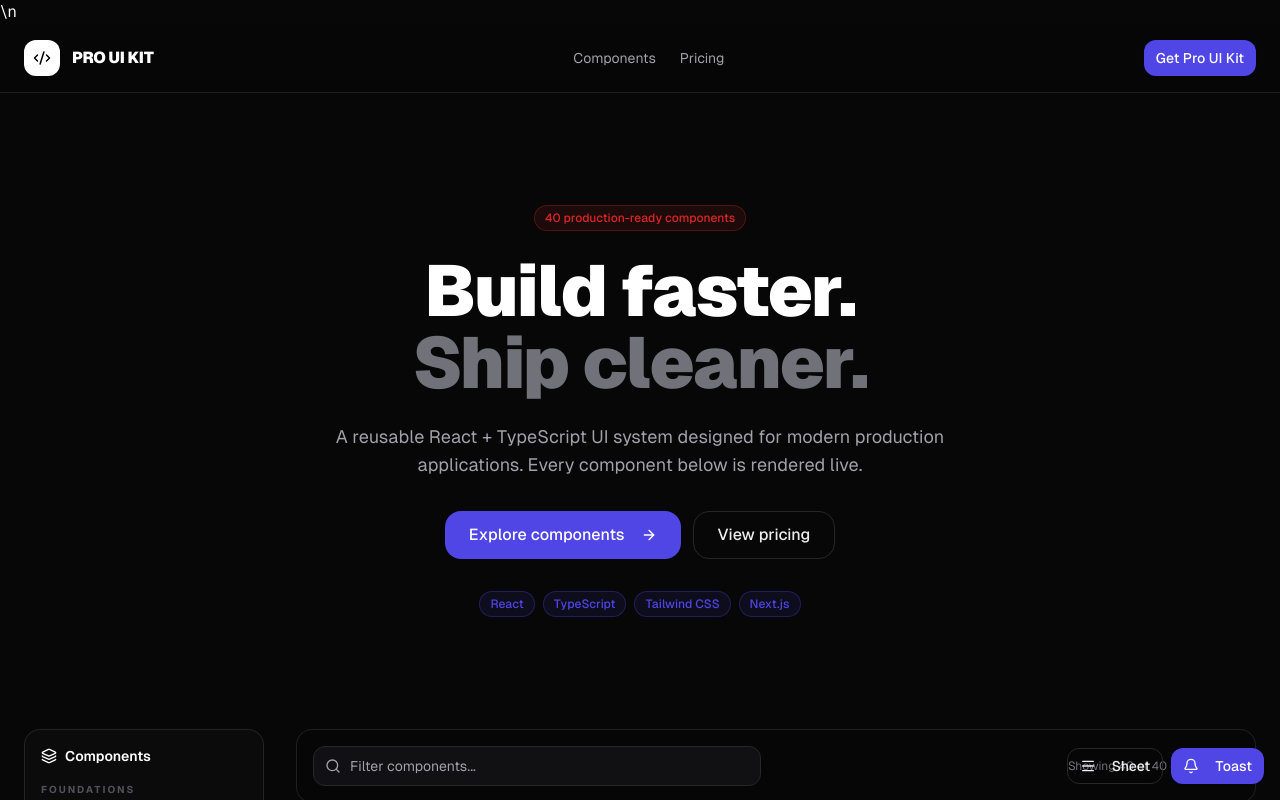
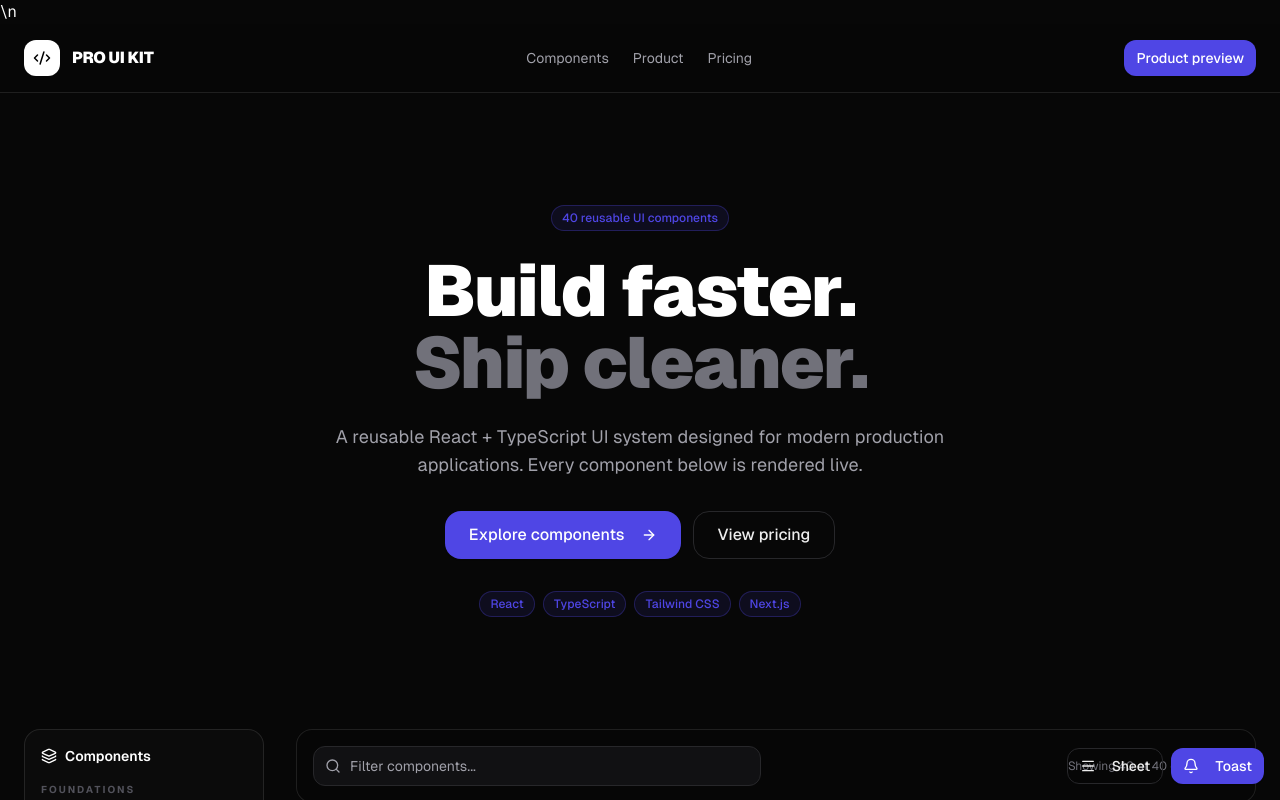
Before and after one commit to biznez-da-1/pro-ui-kit, a Next.js app: page / in a window 1280 px wide. Shown: the top 800 px of the page. Built offline with nearby package versions, Linux system fonts and the light colour scheme.

Commit message:
fix: make product preview discoverable and honest

```diff
--- a/src/app/page.tsx
+++ b/src/app/page.tsx
@@ -1,6 +1,7 @@
 "use client";
 
 import * as React from "react";
+import Link from "next/link";
 import {
   Activity,
   ArrowRight,
@@ -790,7 +791,7 @@ export default function Home() {
                 id: "what",
                 title: "What is Pro UI Kit?",
                 content:
-                  "A reusable collection of production-ready React UI components.",
+                  "A reusable collection of React UI components, TypeScript APIs, Tailwind styling, and usage recipes. The package is still in development.",
               },
               {
                 id: "license",
@@ -1121,7 +1122,6 @@ export function Example() {
             price="$49"
             period="one-time"
             description="A reusable React component collection. Commercial release is still in development."
-            popular
             features={[
               "40 reusable UI components",
               "TypeScript source",
@@ -1163,20 +1163,14 @@ export function Example() {
             <a href="#components" className="transition hover:text-white">
               Components
             </a>
+            <Link href="/product" className="transition hover:text-white">Product</Link>
             <a href="#pricing" className="transition hover:text-white">
               Pricing
             </a>
           </nav>
 
-          <Button
-            size="sm"
-            onClick={() =>
-              document
-                .getElementById("pricing")
-                ?.scrollIntoView({ behavior: "smooth" })
-            }
-          >
-            Get Pro UI Kit
+          <Button size="sm" onClick={() => window.location.assign("/product")}>
+            Product preview
           </Button>
         </div>
       </header>
@@ -1188,7 +1182,7 @@ export function Example() {
           </div>
 
           <div className="mx-auto max-w-4xl text-center">
-            <Badge variant="danger">40 production-ready components</Badge>
+            <Badge variant="info">40 reusable UI components</Badge>
 
             <h1 className="mt-6 text-4xl font-black tracking-tight sm:text-6xl lg:text-7xl">
               Build faster.
```
